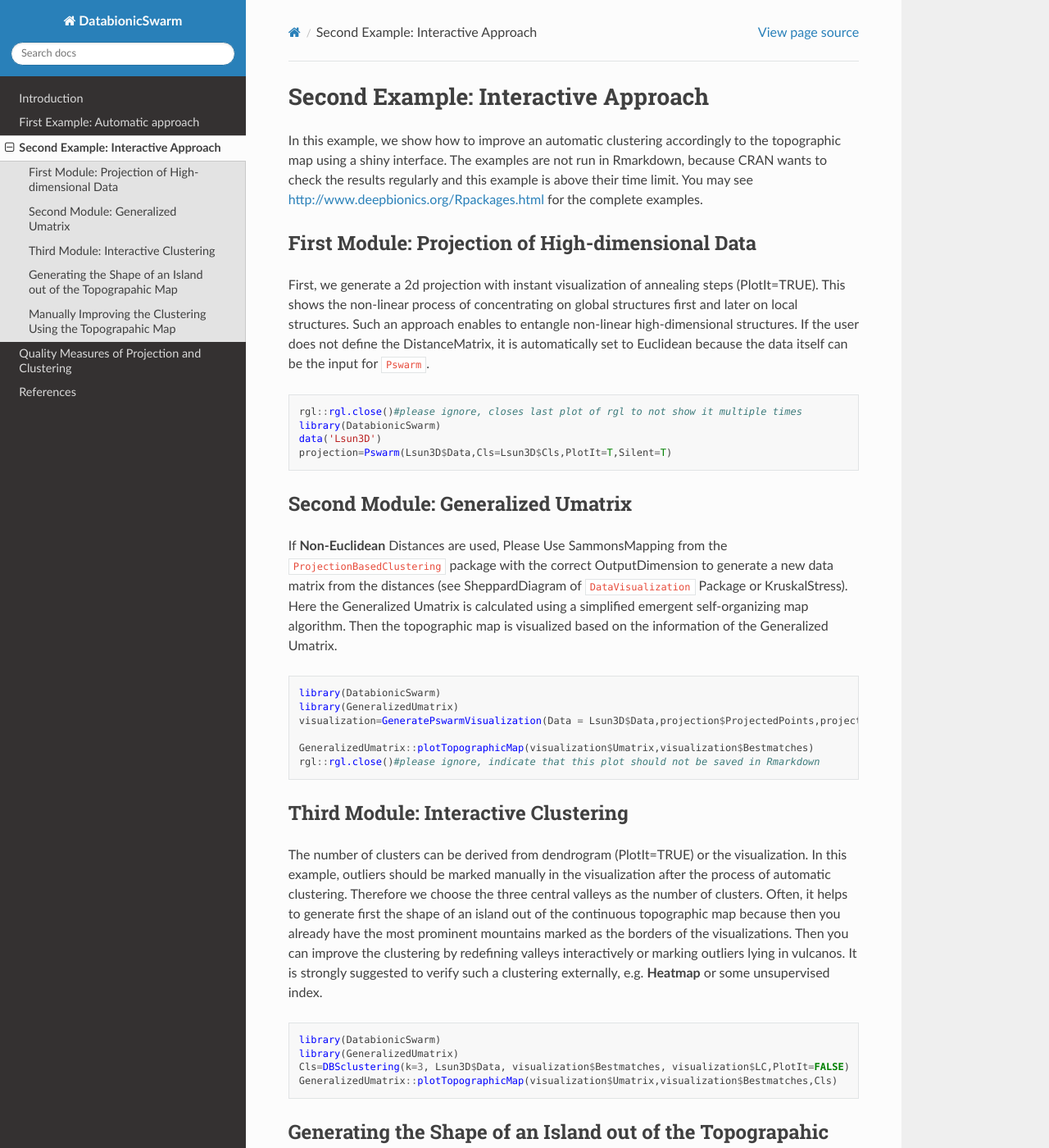
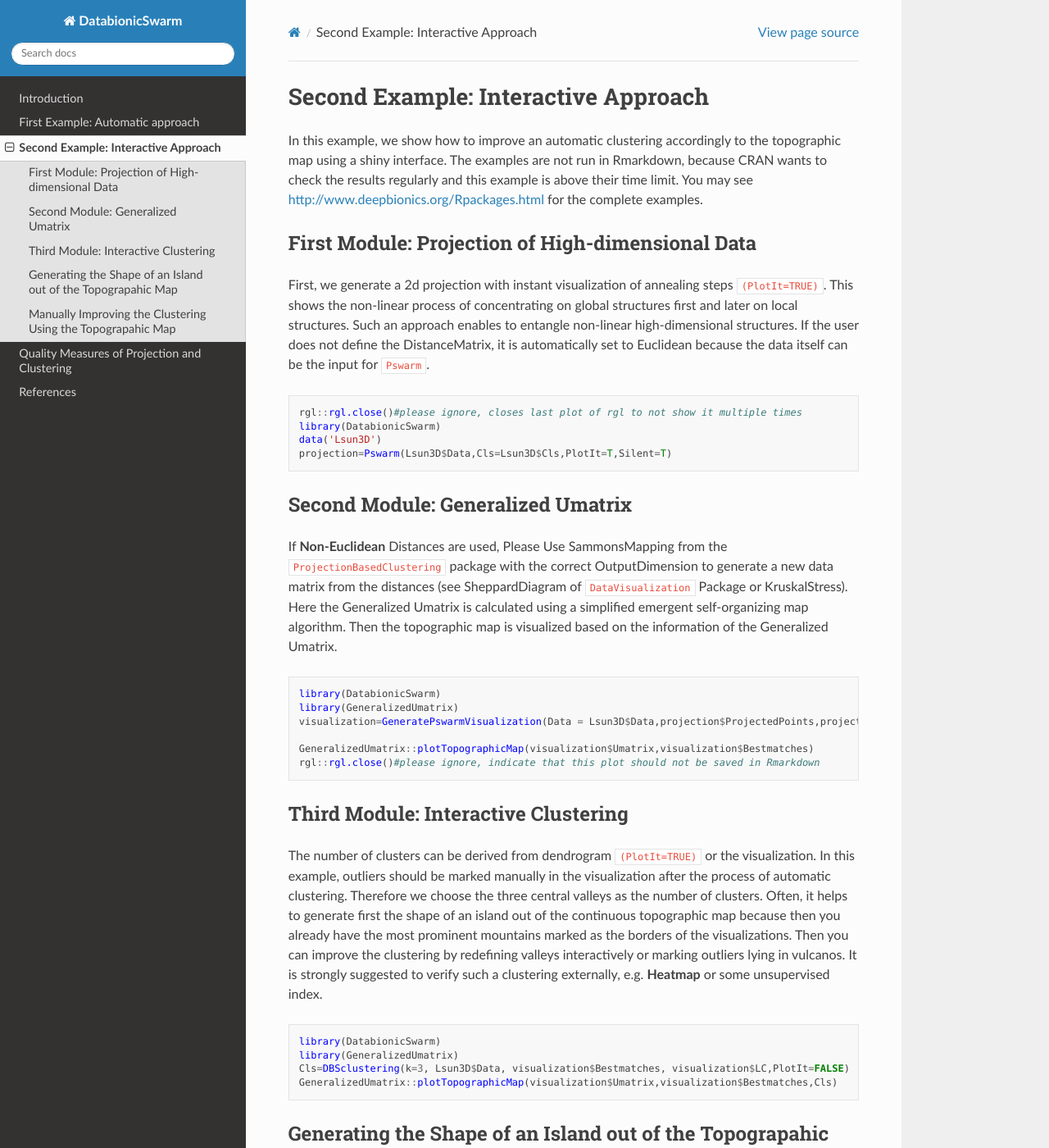
Before and after one commit to AsbahToqeer/DatabionicSwarm, a Sphinx documentation site: the page built from docs/source/second.rst, in a window 1280 px wide and 1400 px high. Shown: the whole window at 82% size. Built offline with Sphinx 7.4.7 and the Read the Docs theme 2.0.0, drawn with Linux system fonts in a browser that asks for light colours.

```diff
--- a/docs/source/second.rst
+++ b/docs/source/second.rst
@@ -7,7 +7,7 @@ In this example, we show how to improve an automatic clustering accordingly to t
 First Module: Projection of High-dimensional Data
 --------------------------------------------------
 
-First, we generate a 2d projection with instant visualization of annealing steps (PlotIt=TRUE). This shows the non-linear process of concentrating on global structures first and later on local structures. Such an approach enables to entangle non-linear high-dimensional structures. If the user does not define the DistanceMatrix, it is automatically set to Euclidean because the data itself can be the input for ``Pswarm``.
+First, we generate a 2d projection with instant visualization of annealing steps ``(PlotIt=TRUE)``. This shows the non-linear process of concentrating on global structures first and later on local structures. Such an approach enables to entangle non-linear high-dimensional structures. If the user does not define the DistanceMatrix, it is automatically set to Euclidean because the data itself can be the input for ``Pswarm``.
 
 .. code-block:: R
 
@@ -33,7 +33,7 @@ If **Non-Euclidean** Distances are used, Please Use SammonsMapping from the ``Pr
 Third Module: Interactive Clustering
 ------------------------------------
 
-The number of clusters can be derived from dendrogram (PlotIt=TRUE) or the visualization. In this example, outliers should be marked manually in the visualization after the process of automatic clustering. Therefore we choose the three central valleys as the number of clusters. Often, it helps to generate first the shape of an island out of the continuous topographic map because then you already have the most prominent mountains marked as the borders of the visualizations. Then you can improve the clustering by redefining valleys interactively or marking outliers lying in vulcanos. It is strongly suggested to verify such a clustering externally, e.g. **Heatmap** or some unsupervised index.
+The number of clusters can be derived from dendrogram ``(PlotIt=TRUE)`` or the visualization. In this example, outliers should be marked manually in the visualization after the process of automatic clustering. Therefore we choose the three central valleys as the number of clusters. Often, it helps to generate first the shape of an island out of the continuous topographic map because then you already have the most prominent mountains marked as the borders of the visualizations. Then you can improve the clustering by redefining valleys interactively or marking outliers lying in vulcanos. It is strongly suggested to verify such a clustering externally, e.g. **Heatmap** or some unsupervised index.
 
 .. code-block:: R
 
```
